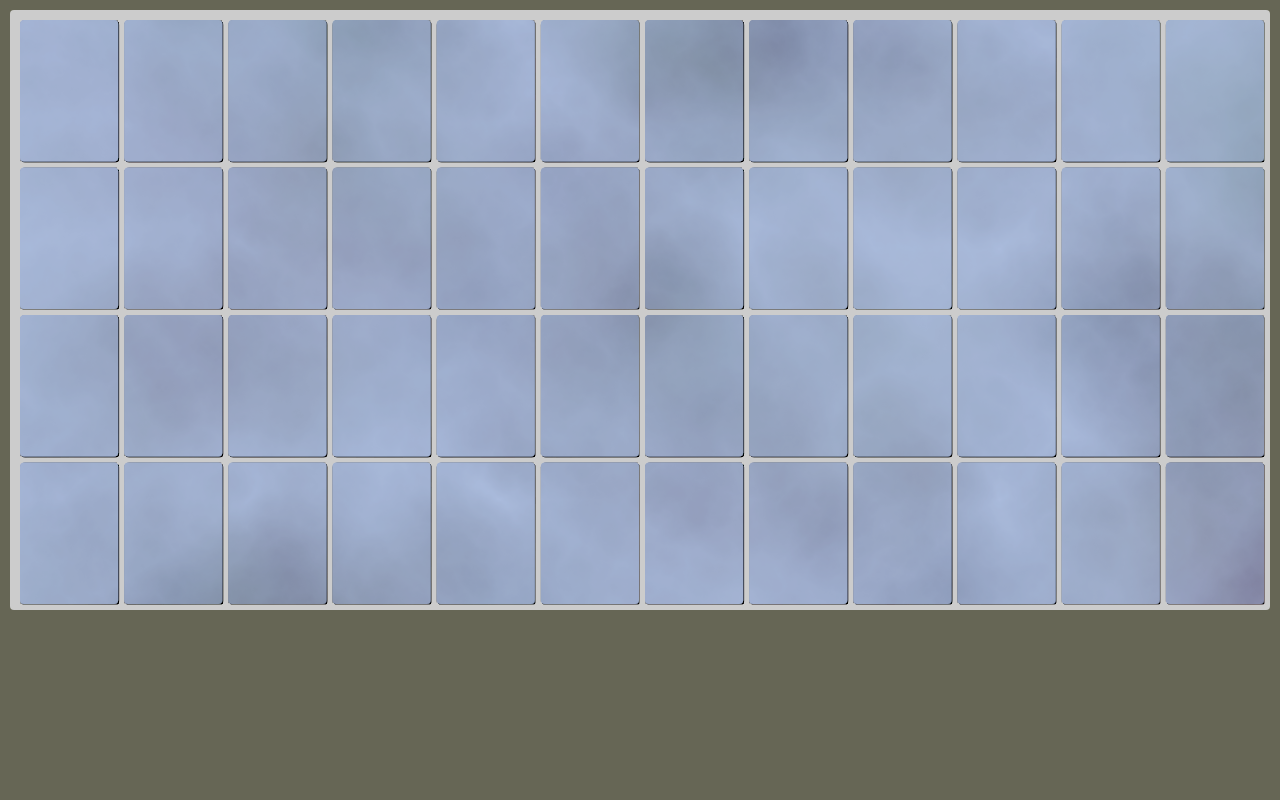
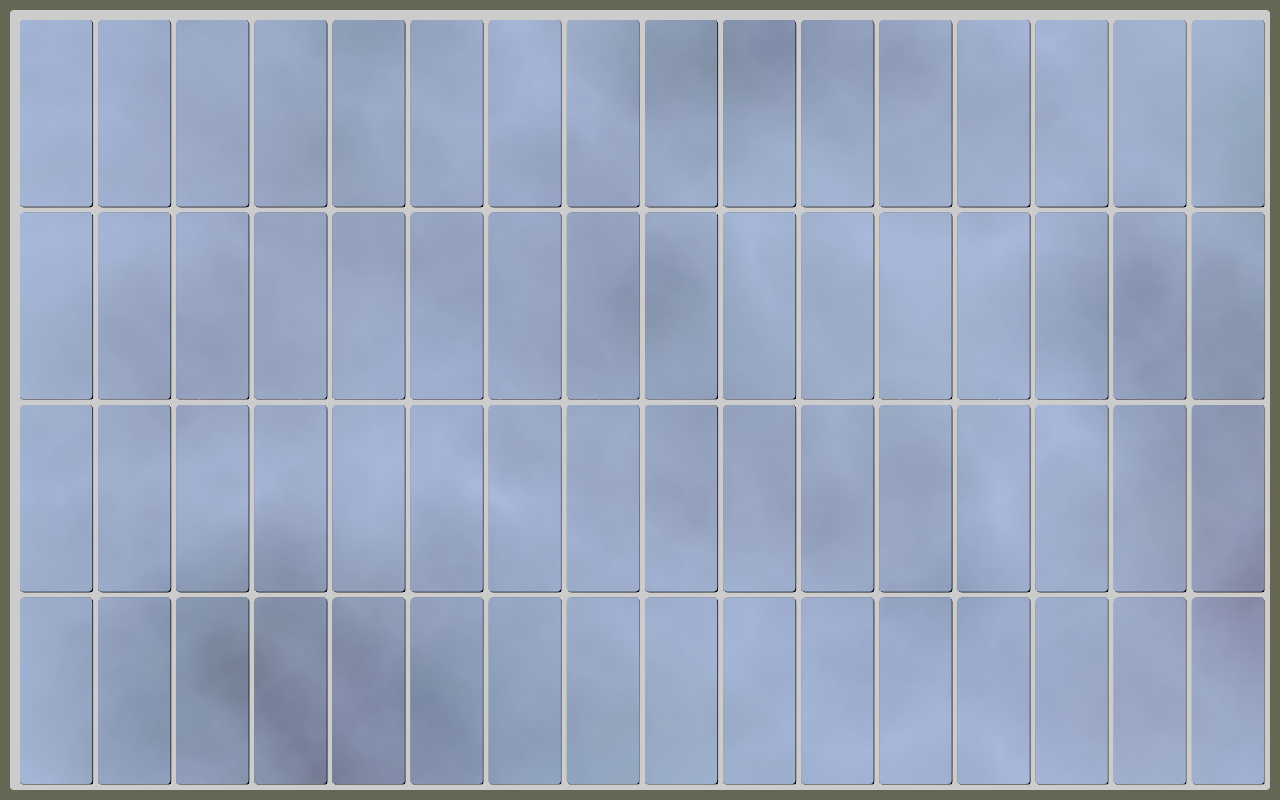
Before and after one commit to eugolana/reactflipper, a React (Create React App) app: page / in a window 1280 px wide. Built offline with nearby package versions, Linux system fonts and the light colour scheme.

Commit message:
proper svg dynamic sixing

```diff
--- a/src/App.js
+++ b/src/App.js
@@ -6,14 +6,14 @@ const corner_radius = 4;
 
 const tile_margin = 6;
 
-const columns = 12;
+const columns = 16;
 const rows = 4;
 
-const NUMBER_OF_PATTERNS = 16;
+const NUMBER_OF_PATTERNS = 24;
 
 const margin = 10;
 const board_width = window.innerWidth - 20;
-const board_height = 600;
+const board_height = window.innerHeight - 20;
 
 const background_color = '#ccc'
 const tile_color = '#cdf'
@@ -247,7 +247,7 @@ class Board extends Component {
 
     return (
       <div className="board">
-        <svg id="boardSVG">
+        <svg id="boardSVG" height={board_height + 20} width={board_width + 20}>
 
         <filter id="dropshadow" height="130%">
           <feGaussianBlur in="SourceAlpha" stdDeviation="0.5"/>
--- a/src/index.css
+++ b/src/index.css
@@ -8,8 +8,7 @@ body {
 
 #boardSVG {
 	display: block;
-	width: 100%;
-	height: 620px;
+	height: auto;
 	margin-left: auto;
 	margin-right: auto;
 }
```
